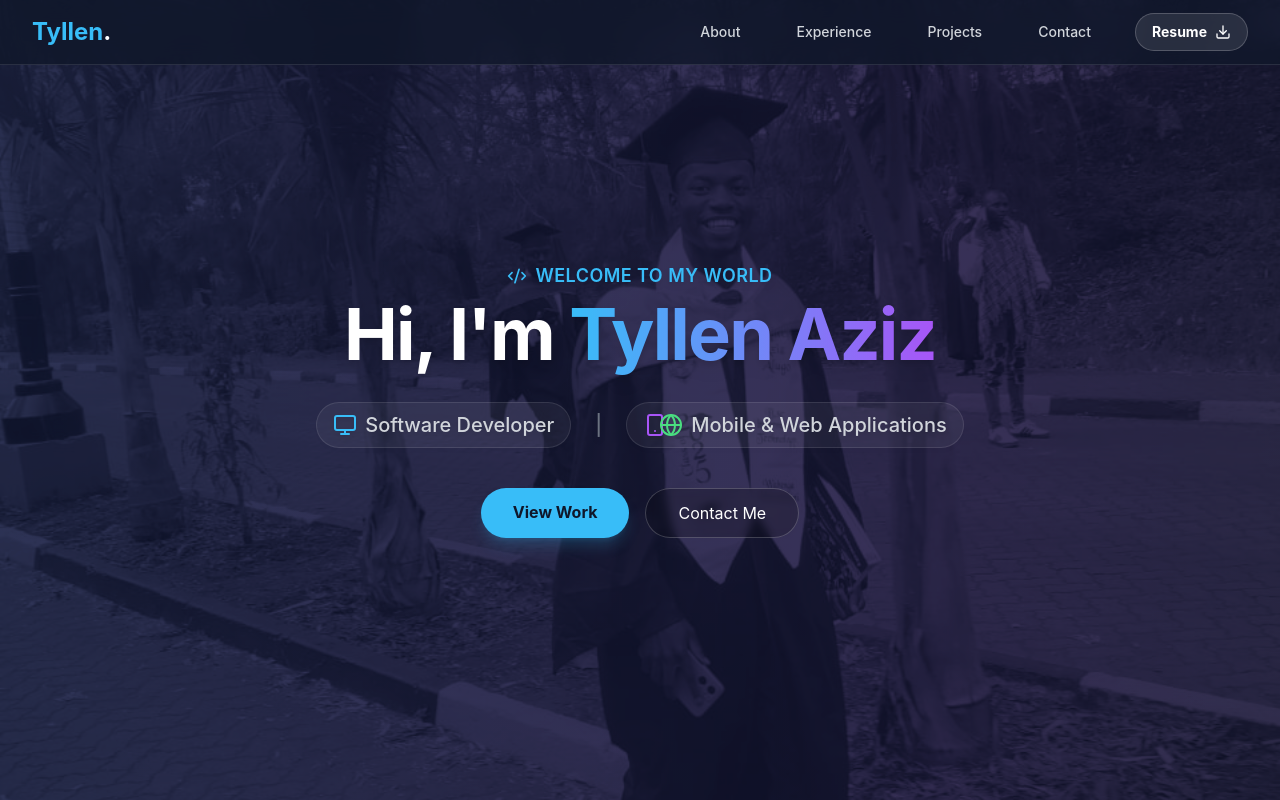
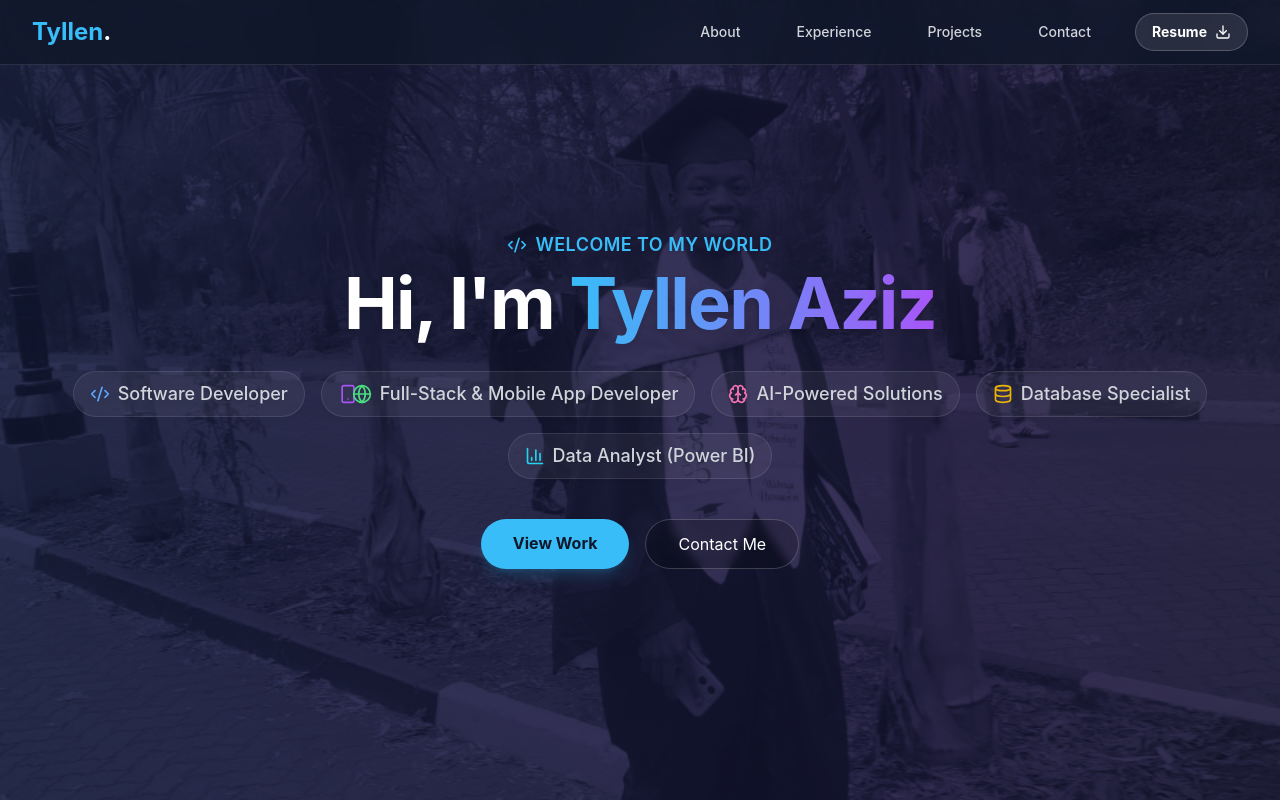
Before and after one commit to tyllenaziz/tyllenazizportfolio, a React (Vite) app: page / in a window 1280 px wide. Shown: the top 800 px of the page. Built offline with nearby package versions, Linux system fonts and the light colour scheme.

Commit message:
Updated CV, resume and portfolio code

```diff
--- a/src/components/Hero.jsx
+++ b/src/components/Hero.jsx
@@ -1,6 +1,6 @@
 import React from 'react';
 import { motion } from 'framer-motion';
-import { Monitor, Smartphone, Globe, Code2 } from 'lucide-react';
+import { Monitor, Smartphone, Globe, Brain, Database, BarChart3, Code2 } from 'lucide-react';
 
 const Hero = () => {
   return (
@@ -51,23 +51,39 @@ const Hero = () => {
           </h1>
 
           {/* --- NEW TECH SUBTITLE SECTION --- */}
-          <div className="mt-8 flex flex-col md:flex-row items-center justify-center gap-3 md:gap-6 text-xl text-gray-300 font-medium drop-shadow-md">
+<div className="mt-8 flex flex-wrap items-center justify-center gap-3 md:gap-4 max-w-6xl mx-auto text-base md:text-lg text-gray-300 font-medium drop-shadow-md">
 
-            {/* Item 1: Developer */}
+  {/* Item 1: Software Developer */}
   <div className="flex items-center gap-2 bg-white/5 px-4 py-2 rounded-full border border-white/10 backdrop-blur-sm">
-              <Monitor className="text-accent w-6 h-6" />
+    <Code2 className="text-blue-400 w-5 h-5" />
     <span>Software Developer</span>
   </div>
 
-            <span className="hidden md:block text-gray-500">|</span>
-
-            {/* Item 2: Mobile & Web */}
+  {/* Item 2: Full-Stack & Mobile */}
   <div className="flex items-center gap-2 bg-white/5 px-4 py-2 rounded-full border border-white/10 backdrop-blur-sm">
     <div className="flex">
-                <Smartphone className="text-purple-500 w-6 h-6" />
-                <Globe className="text-green-400 w-6 h-6 -ml-2" />
+      <Smartphone className="text-purple-500 w-5 h-5" />
+      <Globe className="text-green-400 w-5 h-5 -ml-1.5" />
     </div>
-              <span>Mobile & Web Applications</span>
+    <span>Full-Stack & Mobile App Developer</span>
+  </div>
+
+  {/* Item 3: AI Solutions */}
+  <div className="flex items-center gap-2 bg-white/5 px-4 py-2 rounded-full border border-white/10 backdrop-blur-sm">
+    <Brain className="text-pink-400 w-5 h-5" />
+    <span>AI-Powered Solutions</span>
+  </div>
+
+  {/* Item 4: Database Specialist */}
+  <div className="flex items-center gap-2 bg-white/5 px-4 py-2 rounded-full border border-white/10 backdrop-blur-sm">
+    <Database className="text-yellow-500 w-5 h-5" />
+    <span>Database Specialist</span>
+  </div>
+
+  {/* Item 5: Data Analyst */}
+  <div className="flex items-center gap-2 bg-white/5 px-4 py-2 rounded-full border border-white/10 backdrop-blur-sm">
+    <BarChart3 className="text-cyan-400 w-5 h-5" />
+    <span>Data Analyst (Power BI)</span>
   </div>
 
 </div>
```
Also changed, not shown: 2 other files (tests, documents, lock files or other folders). Lines whose indentation alone changed are shown as unchanged.
